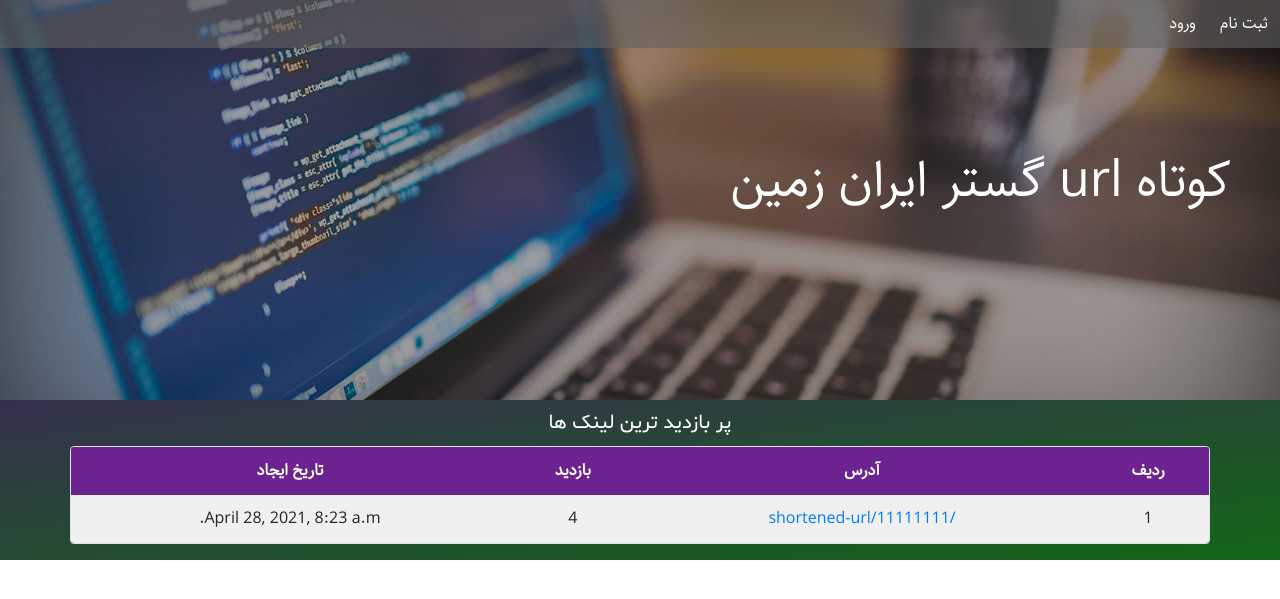
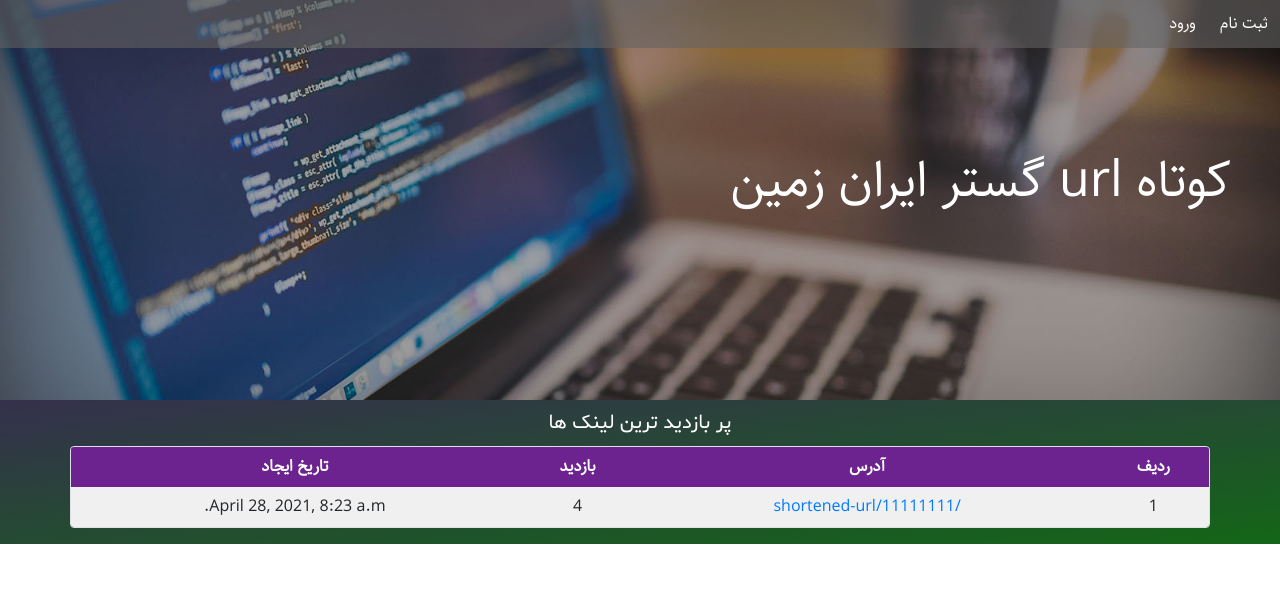
Before and after one commit to JavadZahedi/URL-shortener, a Django app: page / in a window 1280 px wide. Shown: the top 599 px of the page. Run offline with Django 3.2, Linux system fonts and the light colour scheme; data comes from the database, SQL or seed files in the repository; both versions use the stored data as it was after the commit; some libraries are stand-ins or nearby versions.

Commit message:
before handle add url

```diff
--- a/URLshortener/urls.py
+++ b/URLshortener/urls.py
@@ -11,10 +11,4 @@ urlpatterns = [
     path('dashboard/', views.dashboard, name='dashboard'),
     path('sign-out/', views.sign_out, name='sign-out'),
     path('add-url/', views.add_url, name='add-url'),
-    # path('shortened-url/<slug:slug>', views.home, name='shortened-url'),
-    # path('sign-up/', views.home, name='sign-up'),
-    # path('sign-in/', views.home, name='sign-in'),
-    # path('dashboard/', views.home, name='dashboard'),
-    # path('sign-out/', views.home, name='sign-out'),
-    # path('add-url/', views.home, name='add-url'),
 ]
--- a/templates/URLshortener/home.html
+++ b/templates/URLshortener/home.html
@@ -53,21 +53,23 @@
 			<table class='table table-light table-striped table-borderless urls-table text-center p-0 mx-auto my-0'>
 				<thead>
 					<tr>
-						<th class='url-property'>ردیف</th>
-						<th class='url-property'>آدرس</th>
-						<th class='url-property'>بازدید</th>
-						<th class='url-property'>تاریخ ایجاد</th>
+						<th class='url-property p-2'>ردیف</th>
+						<th class='url-property p-2'>آدرس</th>
+						<th class='url-property p-2'>بازدید</th>
+						<th class='url-property p-2'>تاریخ ایجاد</th>
 					</tr>
 				</thead>
 				<tbody>
 					{% for short_url in short_urls %}
 					<tr>
-						<td>{{forloop.counter}}</td>
-						<td><a href="{% url 'URLshortener:shortened-url' short_url.slug%}">
+						<td class='p-2'>{{forloop.counter}}</td>
+						<td class='p-2'>
+							<a href="{% url 'URLshortener:shortened-url' short_url.slug%}">
 							{% url 'URLshortener:shortened-url' short_url.slug %}
-						</a></td>
-						<td>{{short_url.visits}}</td>
-						<td>{{short_url.created}}</td>
+							</a>
+						</td>
+						<td class='p-2'>{{short_url.visits}}</td>
+						<td class='p-2'>{{short_url.created}}</td>
 					</tr>
 					{% endfor %}
 
--- a/templates/URLshortener/sign_up.html
+++ b/templates/URLshortener/sign_up.html
@@ -8,7 +8,8 @@
     {% if signed_up %}
         <div class='text-right text-white'>
             <p>ثبت نام شما با موفقیت انجام شد</p>
-            <a class='btn btn-info' href="{% url 'URLshortener:home' %}">بازگشت به صفحه اصلی</a>
+            <span>رفتن به: </span>
+            <a class='btn btn-info' href="{% url 'URLshortener:home' %}">صفحه اصلی</a>
             <a class='btn btn-info' href="{% url 'URLshortener:dashboard' %}">پنل کاربری</a>
         </div>
     {% else %}
```
Also changed, not shown: db.sqlite3.
